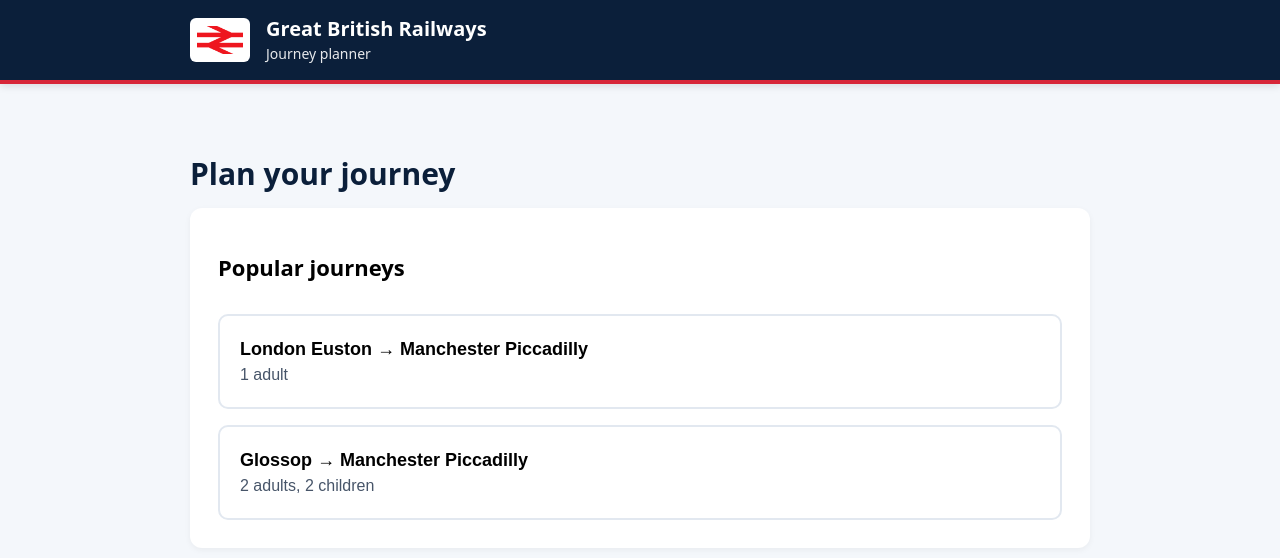
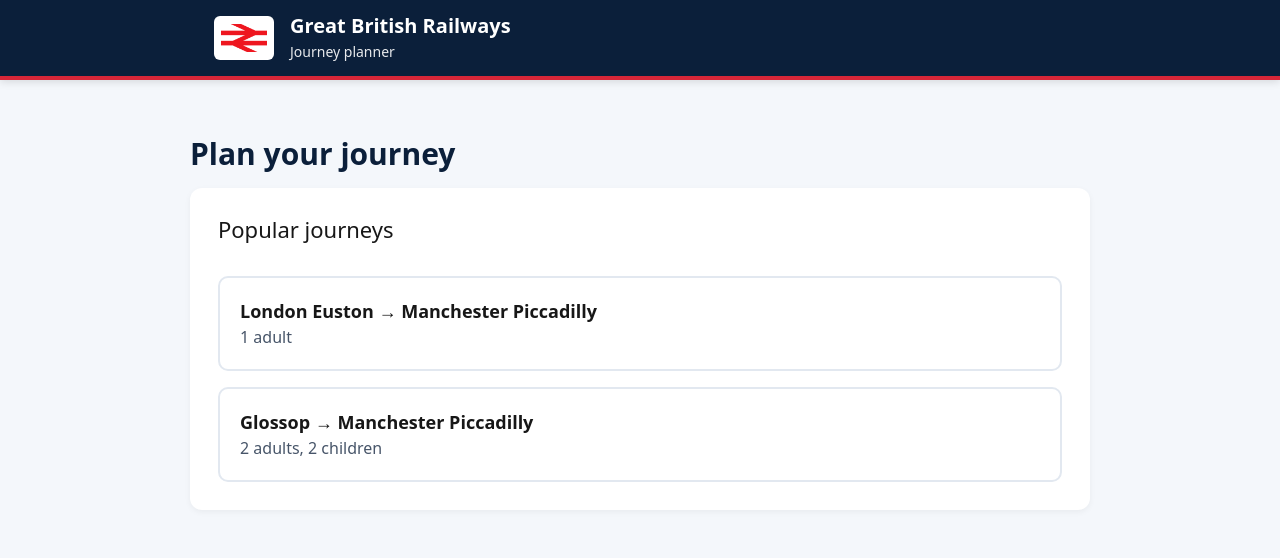
Before and after one commit to LotharG/rail-fare-prototype, a Next.js app: page / in a window 1280 px wide. Shown: the top 558 px of the page. Built offline with nearby package versions, Linux system fonts and the light colour scheme.

Commit message:
v1.1 - GBR header, accessibility improvements, layout fix

```diff
--- a/app/layout.tsx
+++ b/app/layout.tsx
@@ -1,9 +1,11 @@
+import type { Metadata } from "next";
+import { ReactNode } from "react";
 import Header from "../components/Header";
-import type { ReactNode } from "react";
+import "./globals.css";
 
-export const metadata = {
+export const metadata: Metadata = {
   title: "Great British Railways",
-  description: "Rail journey planner prototype"
+  description: "Rail journey planner prototype",
 };
 
 export default function RootLayout({
@@ -25,10 +27,10 @@
   body: {
     margin: 0,
     fontFamily: "system-ui",
-    background: "#f4f7fb"
+    background: "#f4f7fb",
   },
 
   main: {
-    paddingTop: "104px"
-  }
+    paddingTop: "104px", // space for fixed header
+  },
 };
```
